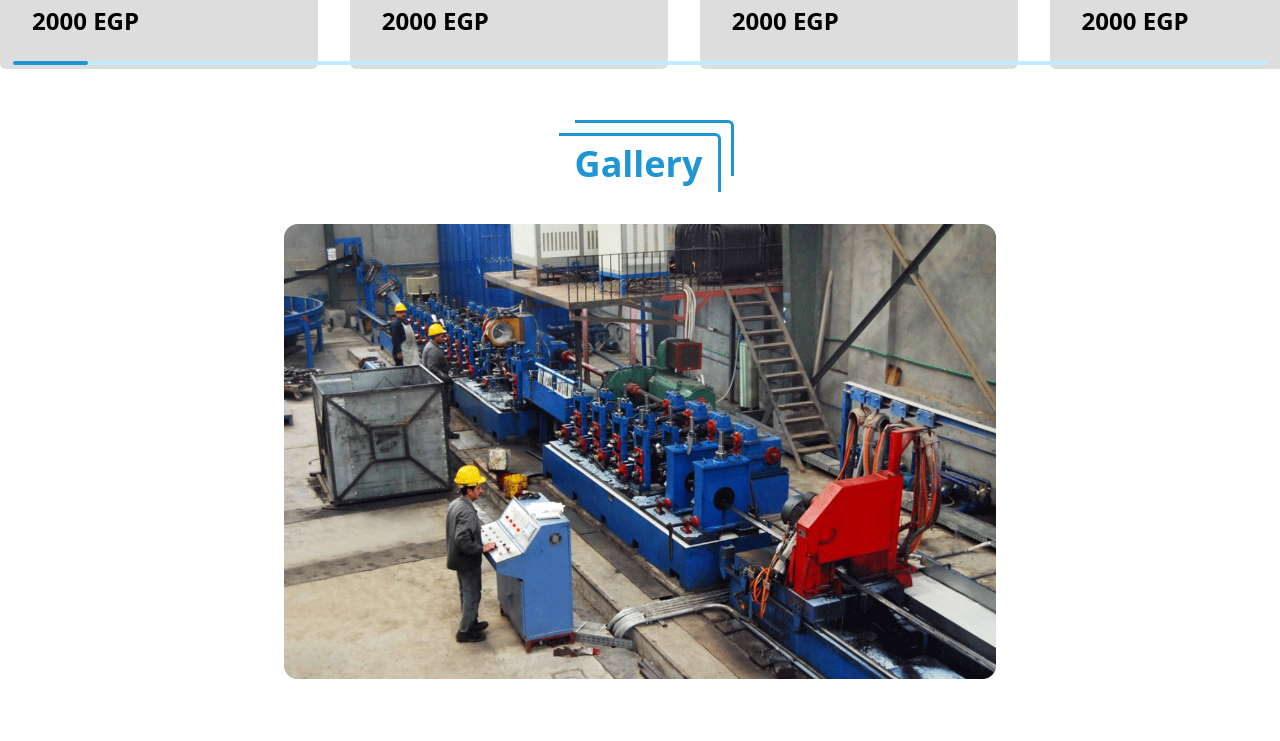
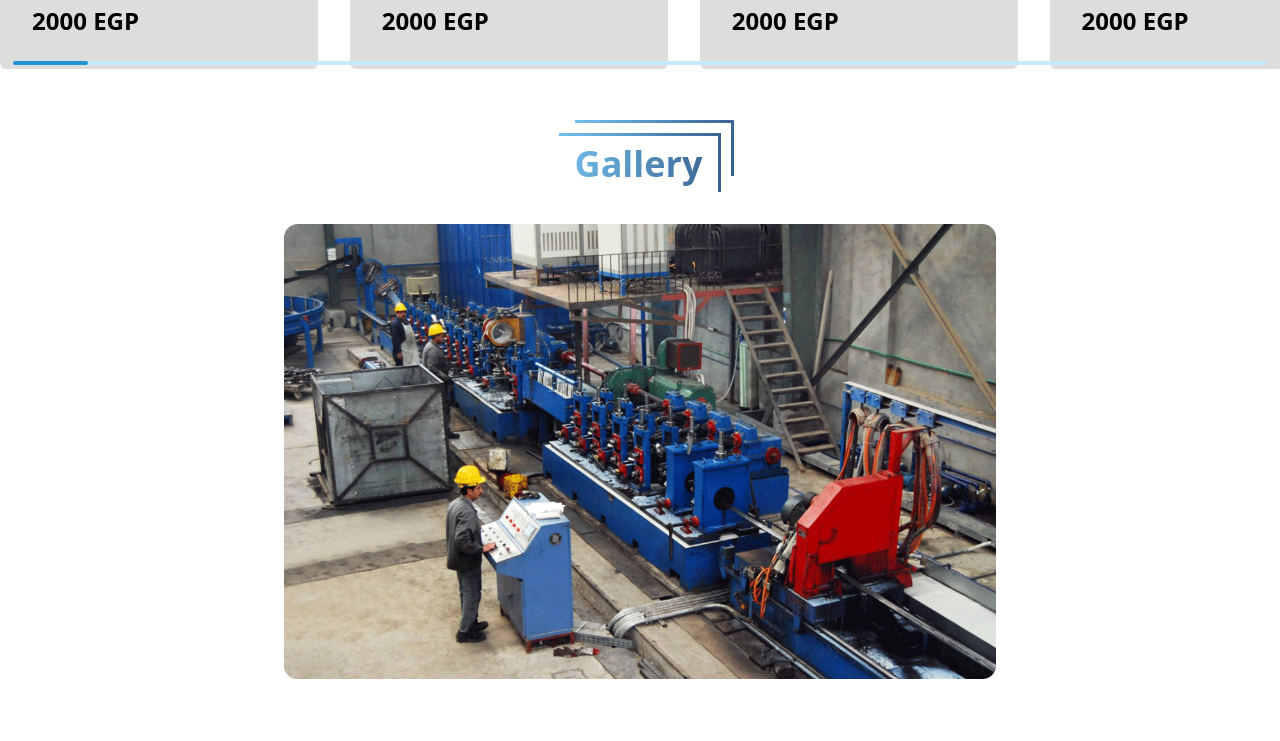
Before and after one commit to HamedOsama/ecmf, a Next.js app: page /en in a window 1280 px wide. Shown: the part 1260-2001 px from the top of the page. Built offline with nearby package versions, Linux system fonts and the light colour scheme.

Commit message:
update liner-gradient

```diff
--- a/src/app/[locale]/globals.css
+++ b/src/app/[locale]/globals.css
@@ -22,6 +22,21 @@
 body {}
 
 
+.text-gradient {
+  background: linear-gradient(93.06deg, #76C5F2 -5.22%, #10214F 169.32%);
+  -webkit-background-clip: text;
+  -moz-text-fill-color: transparent;
+  -webkit-text-fill-color: transparent;
+  background-clip: text;
+  text-fill-color: transparent;
+}
+.border-gradient {
+  border-image: linear-gradient(93.06deg, #76C5F2 -5.22%, #10214F 169.32%) 1;
+}
+.border-gradient:before{
+  border-image: linear-gradient(93.06deg, #76C5F2 -5.22%, #10214F 169.32%) 1;
+}
+
 /* swiper overrides */
 
 .swiper-scrollbar-horizontal {
--- a/src/components/UI/typography/Title.tsx
+++ b/src/components/UI/typography/Title.tsx
@@ -10,11 +10,11 @@ const TitleVariants = cva(
     variants: {
       variant: {
         default: 'text-primary text-start',
-        doubleBorder: 'w-[fit-content] border-t-[3px]  border-t-primary px-4 py-2 text-primary text-center relative before:absolute before:w-full before:h-full before:-top-4  before:border-t-[3px] before:border-t-primary',
+        doubleBorder: 'w-[fit-content] border-t-[3px] border-gradient  px-4 py-2 text-gradient text-center relative before:absolute before:w-full before:h-full before:-top-4  before:border-t-[3px] ',
       },
       borderDirection: {
-        left: 'border-l-[3px] border-l-primary before:-left-4 before:border-l-[3px] before:border-l-primary rounded-tl-md before:rounded-tl-md',
-        right: 'border-r-[3px] border-r-primary before:-right-4 before:border-r-[3px] before:border-r-primary rounded-tr-md before:rounded-tr-md',
+        left: 'border-l-[3px] before:-left-4 before:border-l-[3px] rounded-tl-md before:rounded-tl-md',
+        right: 'border-r-[3px] before:-right-4 before:border-r-[3px] rounded-tr-md before:rounded-tr-md',
       }
     },
     defaultVariants: {
```
